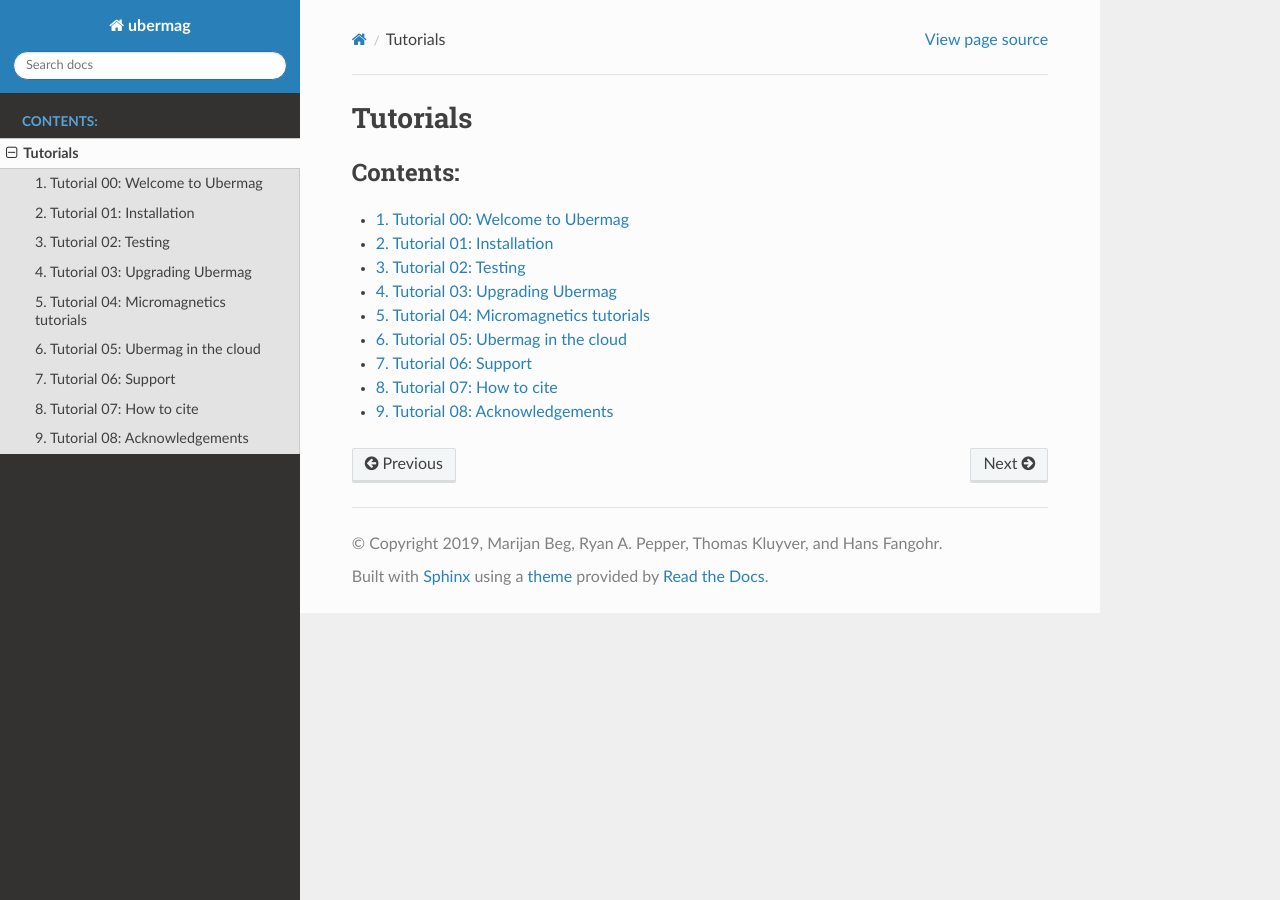
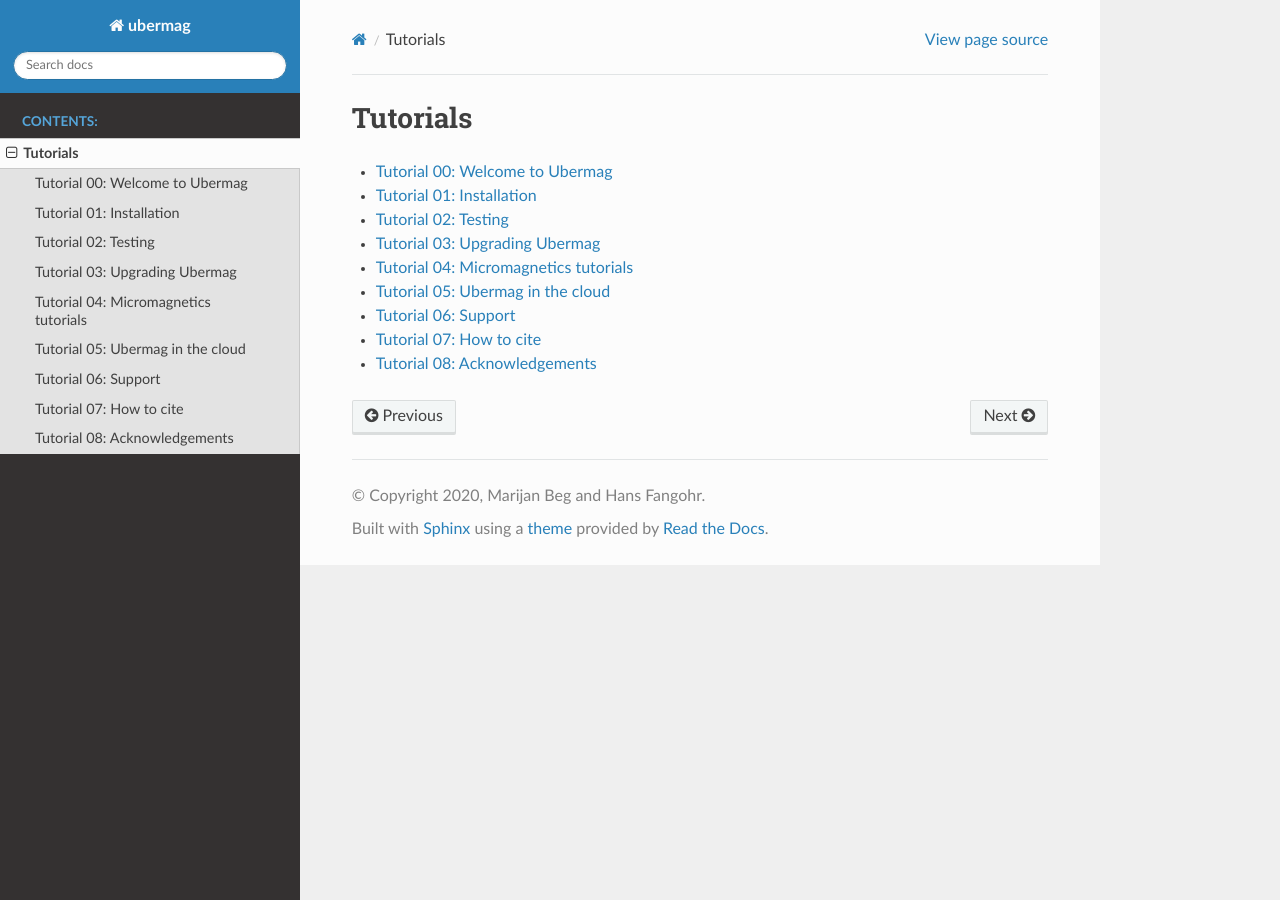
Before and after one commit to ubermag/ubermag, a Sphinx documentation site: the page built from docs/tutorials.rst, in a window 1280 px wide. Built offline with Sphinx 7.4.7 and the Read the Docs theme 2.0.0, drawn with Linux system fonts in a browser that asks for light colours.

Commit message:
Tidy up.

```diff
--- a/docs/conf.py
+++ b/docs/conf.py
@@ -18,8 +18,9 @@
 # -- Project information -----------------------------------------------------
 
 project = 'ubermag'
-copyright = '2019, Marijan Beg, Ryan A. Pepper, Thomas Kluyver, and Hans Fangohr'
-author = 'Marijan Beg, Ryan A. Pepper, Thomas Kluyver, and Hans Fangohr'
+copyright = '2020, Marijan Beg and Hans Fangohr'
+author = ('Marijan Beg, Ryan A. Pepper, Thomas Kluyver Jeroen Mulkers, '
+          'Jonathan Leliaert, and Hans Fangohr')
 
 
 # -- General configuration ---------------------------------------------------
@@ -28,7 +29,6 @@ author = 'Marijan Beg, Ryan A. Pepper, Thomas Kluyver, and Hans Fangohr'
 # extensions coming with Sphinx (named 'sphinx.ext.*') or your custom
 # ones.
 extensions = ['sphinx.ext.autodoc',
-              'sphinx.ext.doctest',
               'sphinx.ext.napoleon',
               'sphinx.ext.mathjax',
               'nbsphinx']
--- a/docs/index.rst
+++ b/docs/index.rst
@@ -1,8 +1,3 @@
-.. ubermag documentation master file, created by
-   sphinx-quickstart on Mon Aug 26 15:45:01 2019.
-   You can adapt this file completely to your liking, but it should at least
-   contain the root `toctree` directive.
-
 ubermag
 =======
 
--- a/docs/requirements.txt
+++ b/docs/requirements.txt
@@ -1,2 +1 @@
-jupyter
 nbsphinx
--- a/docs/tutorials.rst
+++ b/docs/tutorials.rst
@@ -3,8 +3,6 @@ Tutorials
 
 .. toctree::
    :maxdepth: 1
-   :numbered:
-   :caption: Contents:
 
    ipynb/00-tutorial-welcome
    ipynb/01-tutorial-installation
--- a/setup.py
+++ b/setup.py
@@ -10,10 +10,10 @@ setuptools.setup(
     long_description=long_description,
     long_description_content_type='text/markdown',
     url='https://ubermag.github.io',
-    author=('Marijan Beg, Ryan A. Pepper, Thomas Kluyver, '
-            'and Hans Fangohr'),
+    author=('Marijan Beg, Ryan A. Pepper, Thomas Kluyver Jeroen Mulkers, '
+            'Jonathan Leliaert, and Hans Fangohr'),
     packages=setuptools.find_packages(),
-    include_package_data = True,
+    include_package_data=True,
     python_requires='>=3.6',
     install_requires=['oommfc==0.8.17'],
     classifiers=['Development Status :: 5 - Production/Stable',
```
Also changed, not shown: ubermag/__init__.py (+4 -3 lines), 1 other file.
